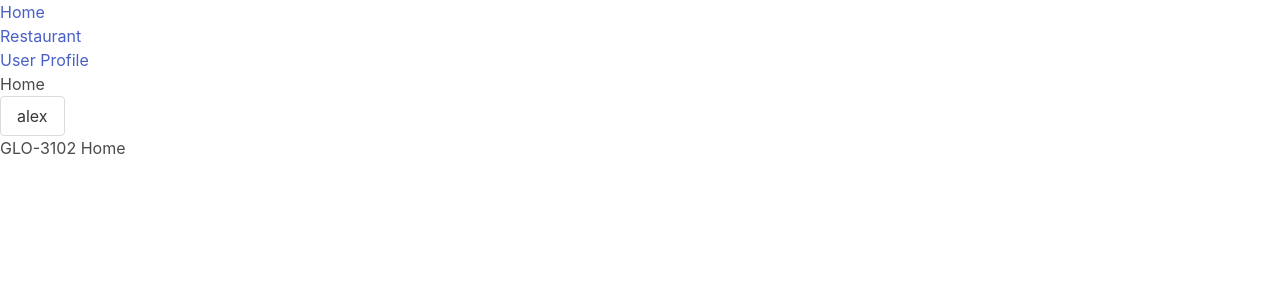
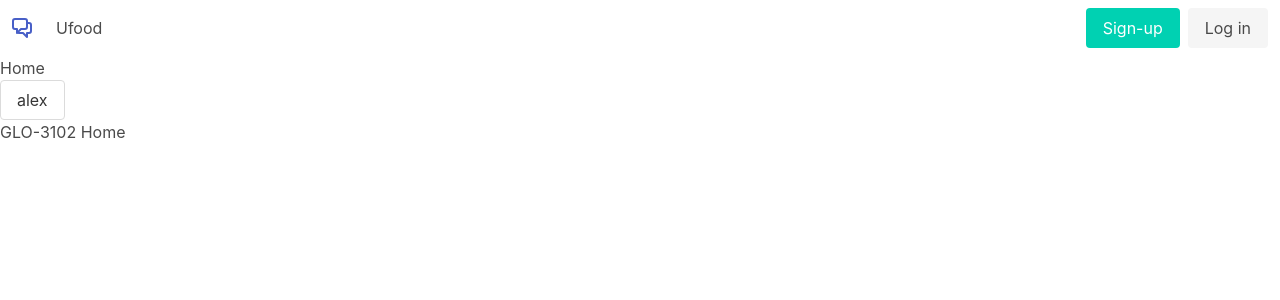
Before and after one commit to GLO3102/ufood-h2023-team-09, a Vue app: page / in a window 1280 px wide. Shown: the top 300 px of the page. Built offline with nearby package versions, Linux system fonts and the light colour scheme.

Commit message:
add favicon, base menu-bar

```diff
--- a/src/components/Navigation.vue
+++ b/src/components/Navigation.vue
@@ -1,17 +1,40 @@
+<script>
+import IconLogo from './icons/IconLogo.vue';
+export default {
+  name: "nav-menu",
+  components: {
+    "icon-logo": IconLogo,
+  },
+};
+
+</script>
+
 <template>
-  <nav>
-    <ul>
-      <li>
-        <router-link to="/">Home</router-link>
-      </li>
-      <li>
-        <router-link to="/restaurant">Restaurant</router-link>
-      </li>
-      <li>
-        <router-link to="/user">User Profile</router-link>
-      </li>
-    </ul>
-  </nav>
+  <nav class="navbar" role="navigation" aria-label="main navigation">
+  <div class="navbar-brand">
+    <a class="navbar-item" href="/">
+      <icon-logo/>
+    </a>
+    <a class="navbar-item" href="/">
+      Ufood
+    </a>
+  </div>
+
+  <div id="navbarBasicExample" class="navbar-menu">
+    <div class="navbar-end">
+      <div class="navbar-item">
+        <div class="buttons">
+          <a class="button is-primary">
+            Sign-up
+          </a>
+          <a class="button is-light">
+            Log in
+          </a>
+        </div>
+      </div>
+    </div>
+  </div>
+</nav>
 </template>
 
 <style></style>
--- /dev/null
+++ b/src/components/icons/IconLogo.vue
@@ -0,0 +1,16 @@
+<template>
+    <svg
+      xmlns="http://www.w3.org/2000/svg"
+      width="20"
+      height="20"
+      fill="currentColor"
+    >
+      <path
+        d="M15 4a1 1 0 1 0 0 2V4zm0 11v-1a1 1 0 0 0-1 1h1zm0 4l-.707.707A1 1 0 0 0 16 19h-1zm-4-4l.707-.707A1 1 0 0 0 11 14v1zm-4.707-1.293a1 1 0 0 0-1.414 1.414l1.414-1.414zm-.707.707l-.707-.707.707.707zM9 11v-1a1 1 0 0 0-.707.293L9 11zm-4 0h1a1 1 0 0 0-1-1v1zm0 4H4a1 1 0 0 0 1.707.707L5 15zm10-9h2V4h-2v2zm2 0a1 1 0 0 1 1 1h2a3 3 0 0 0-3-3v2zm1 1v6h2V7h-2zm0 6a1 1 0 0 1-1 1v2a3 3 0 0 0 3-3h-2zm-1 1h-2v2h2v-2zm-3 1v4h2v-4h-2zm1.707 3.293l-4-4-1.414 1.414 4 4 1.414-1.414zM11 14H7v2h4v-2zm-4 0c-.276 0-.525-.111-.707-.293l-1.414 1.414C5.42 15.663 6.172 16 7 16v-2zm-.707 1.121l3.414-3.414-1.414-1.414-3.414 3.414 1.414 1.414zM9 12h4v-2H9v2zm4 0a3 3 0 0 0 3-3h-2a1 1 0 0 1-1 1v2zm3-3V3h-2v6h2zm0-6a3 3 0 0 0-3-3v2a1 1 0 0 1 1 1h2zm-3-3H3v2h10V0zM3 0a3 3 0 0 0-3 3h2a1 1 0 0 1 1-1V0zM0 3v6h2V3H0zm0 6a3 3 0 0 0 3 3v-2a1 1 0 0 1-1-1H0zm3 3h2v-2H3v2zm1-1v4h2v-4H4zm1.707 4.707l.586-.586-1.414-1.414-.586.586 1.414 1.414z"
+      />
+    </svg>
+  </template>
+
+<script>
+
+</script>
```
Also changed, not shown: src/assets/logo.png (deleted), 1 other file (tests, documents, lock files or other folders).
